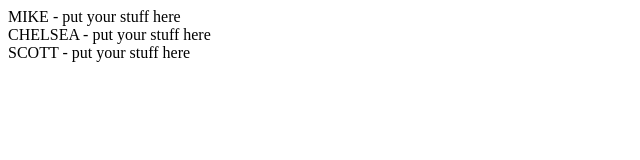
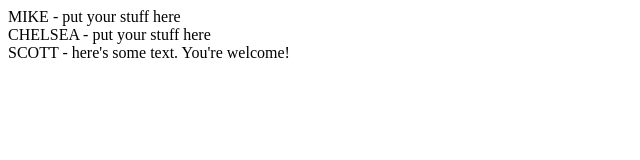
Before and after one commit to smolsn13/forking-test, a plain HTML site: page index.html in a window 1280 px wide. Shown: the whole page, without its empty margins (0-640 px from the left). Drawn offline with Linux system fonts and the light colour scheme.

Commit message:
updated scott section

```diff
--- a/index.html
+++ b/index.html
@@ -15,7 +15,7 @@
     </div>
 
     <div>
-      SCOTT - put your stuff here
+      SCOTT - here's some text. You're welcome!
     </div>
 
   </body>
```
